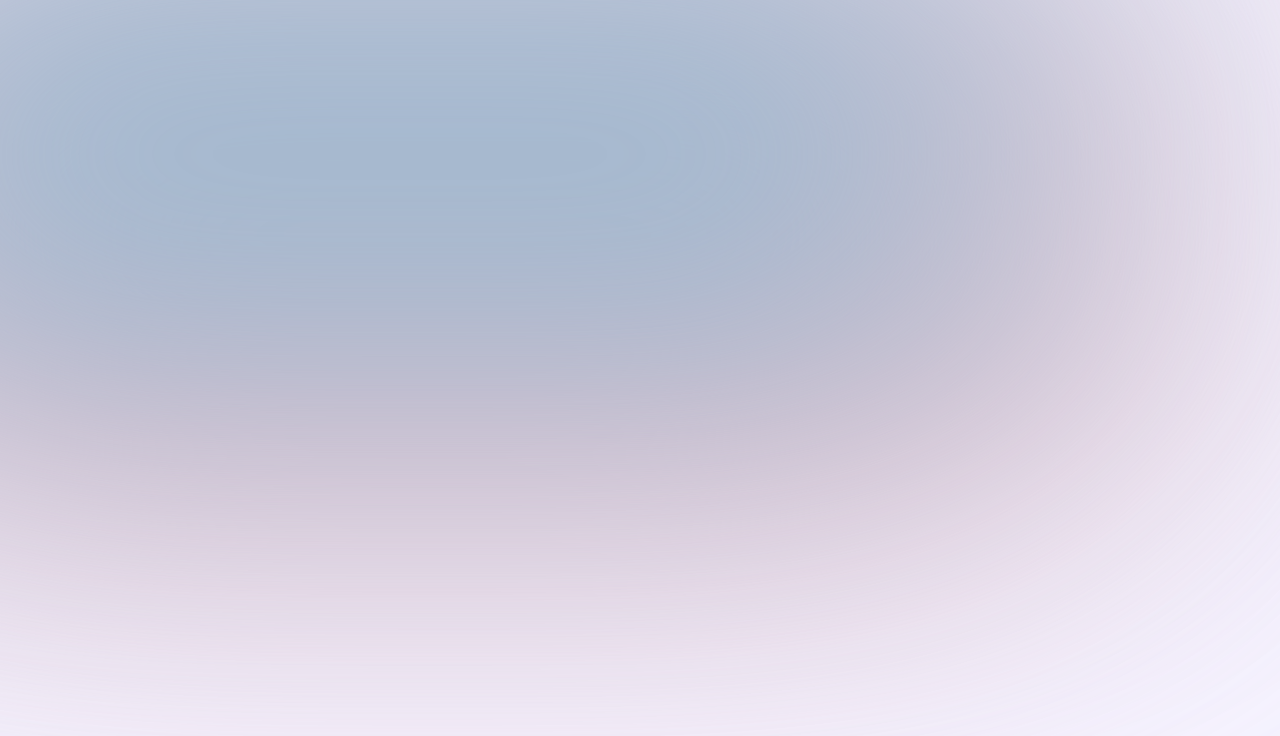
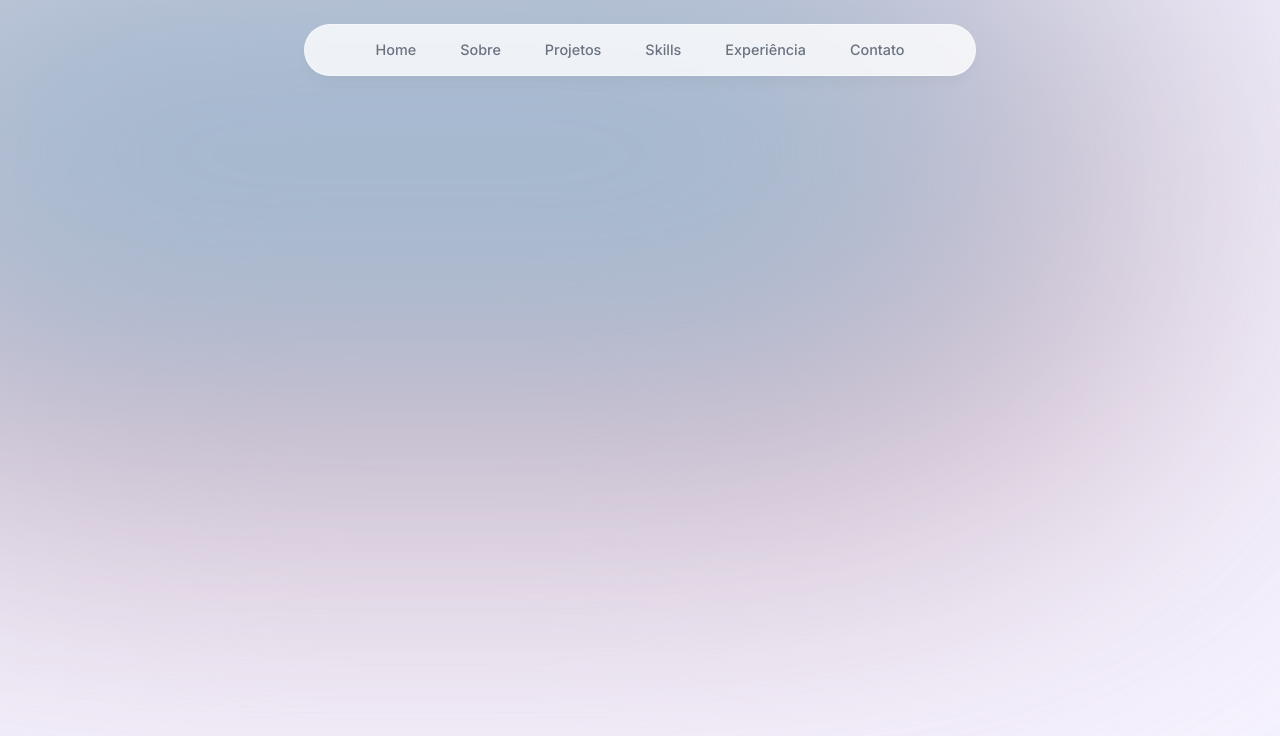
Before and after one commit to caritas-html/portfolio-page, a Next.js app: page / in a window 1280 px wide. Shown: the top 736 px of the page. Built offline with nearby package versions, Linux system fonts and the light colour scheme.

Commit message:
feat: add header section

```diff
--- a/app/layout.tsx
+++ b/app/layout.tsx
@@ -1,3 +1,4 @@
+import Header from "@/components/header";
 import "./globals.css";
 import { Inter } from "next/font/google";
 
@@ -20,6 +21,7 @@
       >
         <div className="bg-[#95b8d1] absolute top-[-6rem] right-[11rem] h-[31.25rem] w-[31.25rem] rounded-full blur-[10rem] sm:w-[86.75rem]"></div>
         <div className="bg-[#edafb8] absolute top-[-1rem] -z-10 left-[-35rem] h-[31.25rem] w-[50rem] rounded-full blur-[10rem] sm:w-[86.75rem] md:left-[-33rem] lg:left-[-28rem] xl:left-[-15rem] 2x1:left-[-5rem]"></div>
+        <Header />
         {children}
       </body>
     </html>
--- /dev/null
+++ b/components/header.tsx
@@ -0,0 +1,37 @@
+"use client";
+
+import React from "react";
+import { motion } from "framer-motion";
+import { links } from "@/lib/data";
+import Link from "next/link";
+
+export default function Header() {
+  return (
+    <header className="z-[999] relative">
+      <motion.div
+        className="fixed  top-0 left-1/2 h-[4.5rem] w-[42rem] rounded-none border border-white border-opacity-40 bg-white bg-opacity-80 shadow-lg shadow-black/[0.03] backdrop-blur-[0.5rem] sm:top-6 sm:h-[3.25rem] sm:w[36rem] sm:rounded-full"
+        initial={{ y: -100, x: "-50%", opacity: 0 }}
+        animate={{ y: 0, opacity: 1 }}
+      ></motion.div>
+      <nav className="flex fixed top-[0.15rem] left-1/2 h-12 -translate-x-1/2 py-2 sm:top-[1.7rem] sm:h-[initial] sm:py-0">
+        <ul className="flex w-[22rem] flex-wrap items-center justify-center gap-y-1 text-[0.9rem] font-medium text-gray-500 sm:w-[initial] sm:flex-nowrap sm:gap-5">
+          {links.map((link) => (
+            <motion.li
+              key={link.hash}
+              className="h-3/4 flex items-center justify-center"
+              initial={{ y: -100, opacity: 0 }}
+              animate={{ y: 0, opacity: 1 }}
+            >
+              <Link
+                className="flex w-full items-center justify-center px-3 py-3 hover:text-gray-950 transition"
+                href={link.hash}
+              >
+                {link.name}
+              </Link>
+            </motion.li>
+          ))}
+        </ul>
+      </nav>
+    </header>
+  );
+}
--- a/package.json
+++ b/package.json
@@ -15,6 +15,7 @@
     "autoprefixer": "10.4.18",
     "eslint": "8.57.0",
     "eslint-config-next": "14.1.1",
+    "framer-motion": "^11.0.8",
     "next": "14.1.1",
     "postcss": "8.4.35",
     "react": "18.2.0",
```
Also changed, not shown: 1 other file (tests, documents, lock files or other folders).
